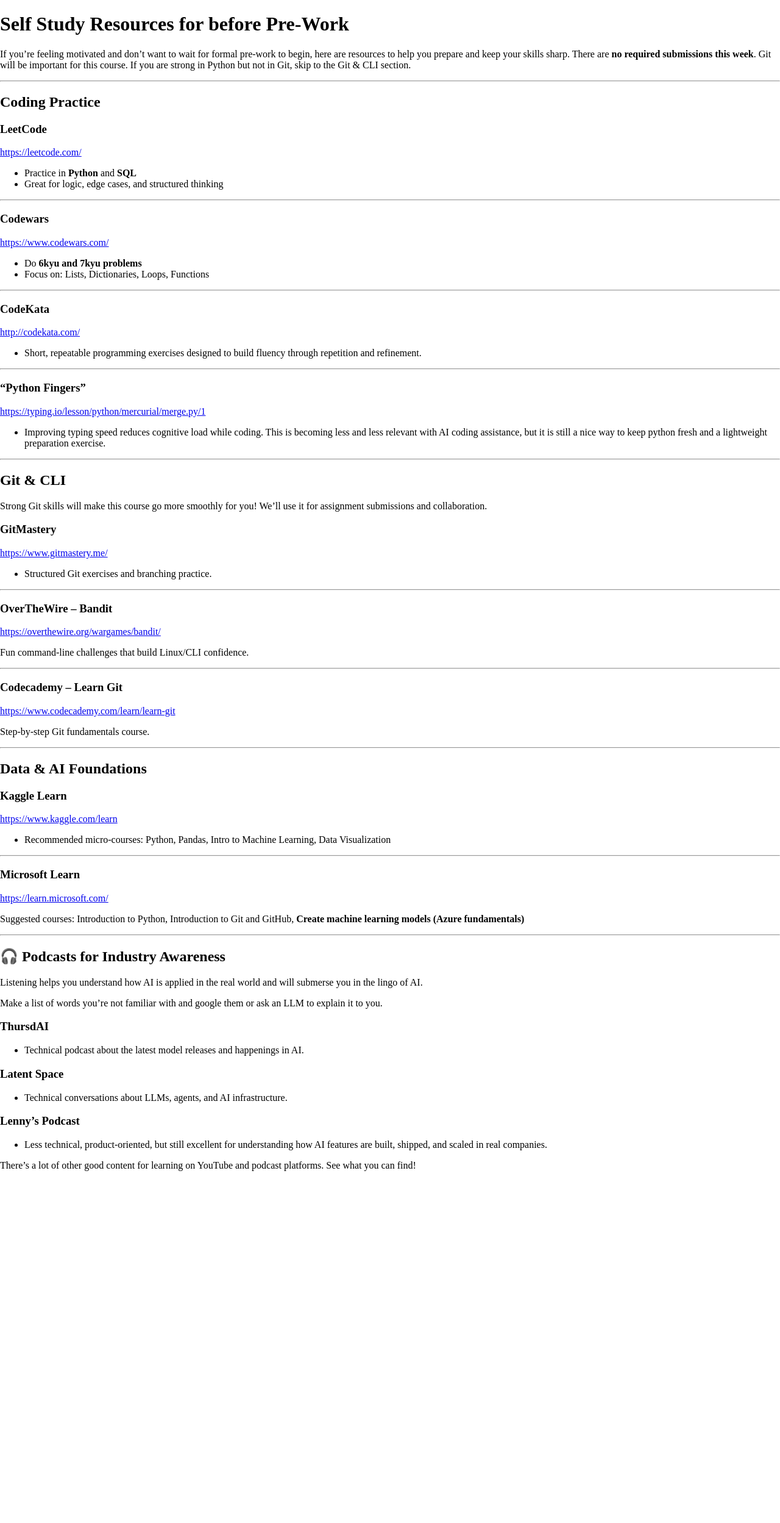
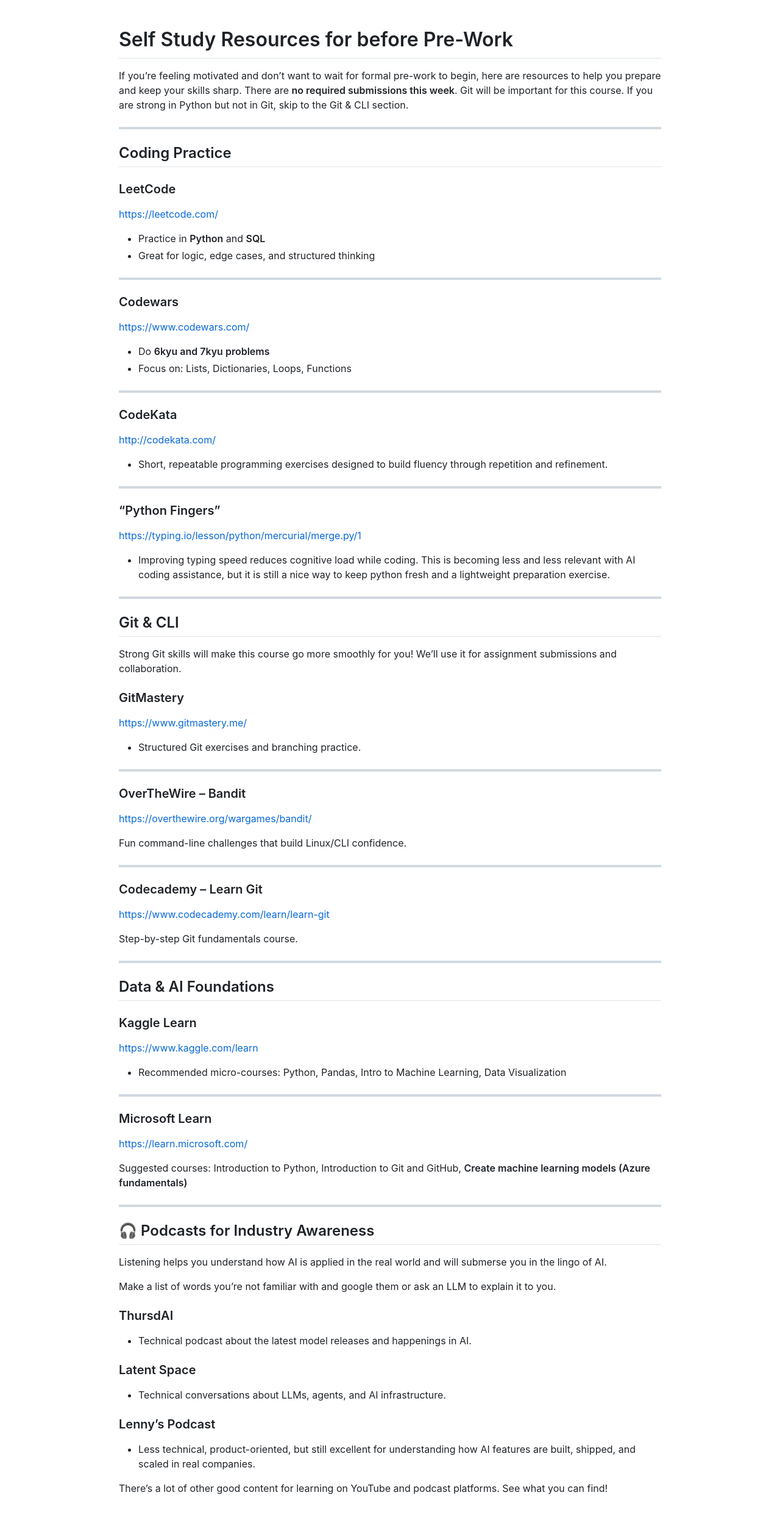
Before and after one commit to LevelUp-Applied-AI/self-study-before-prework, a Jekyll site: the page built from index.md, in a window 1280 px wide. Shown: the whole page at 61% size. Built offline with Jekyll 4.4.1, drawn with Linux system fonts in a browser that asks for light colours; before the commit the page ends 1936 px from its top, so only the background shows below that.

Commit message:
Update default.html
Add markdown-body class

```diff
--- a/_layouts/default.html
+++ b/_layouts/default.html
@@ -9,7 +9,7 @@
     <link rel="stylesheet" href="{{ '/assets/css/site.css' | relative_url }}">
   </head>
   <body>
-    <main>
+    <main class="markdown-body">
       {{ content }}
     </main>
 
```
